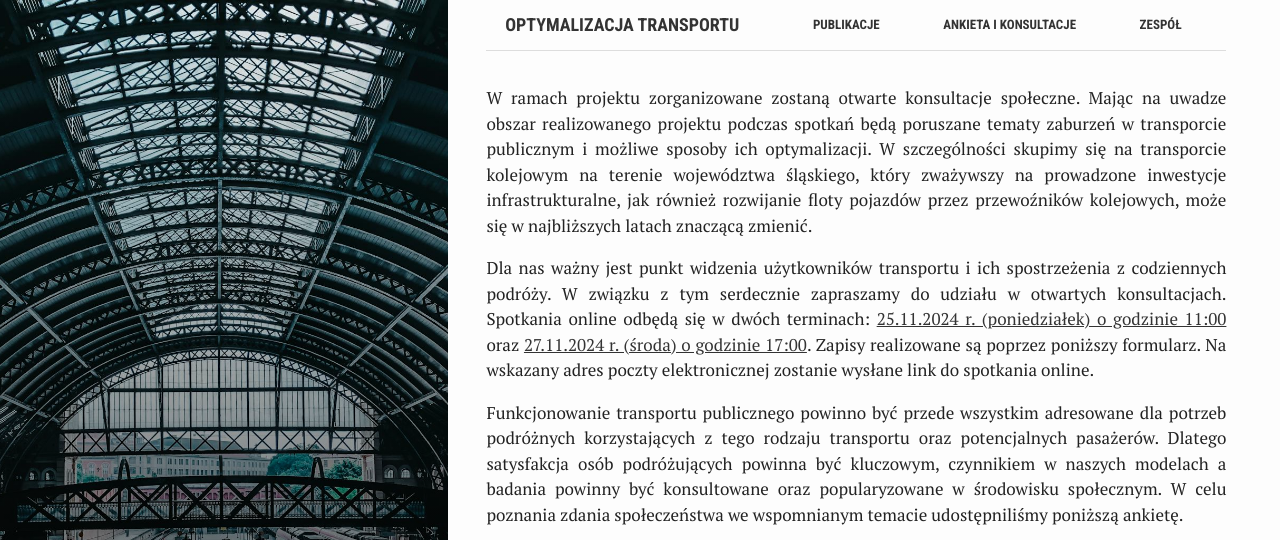
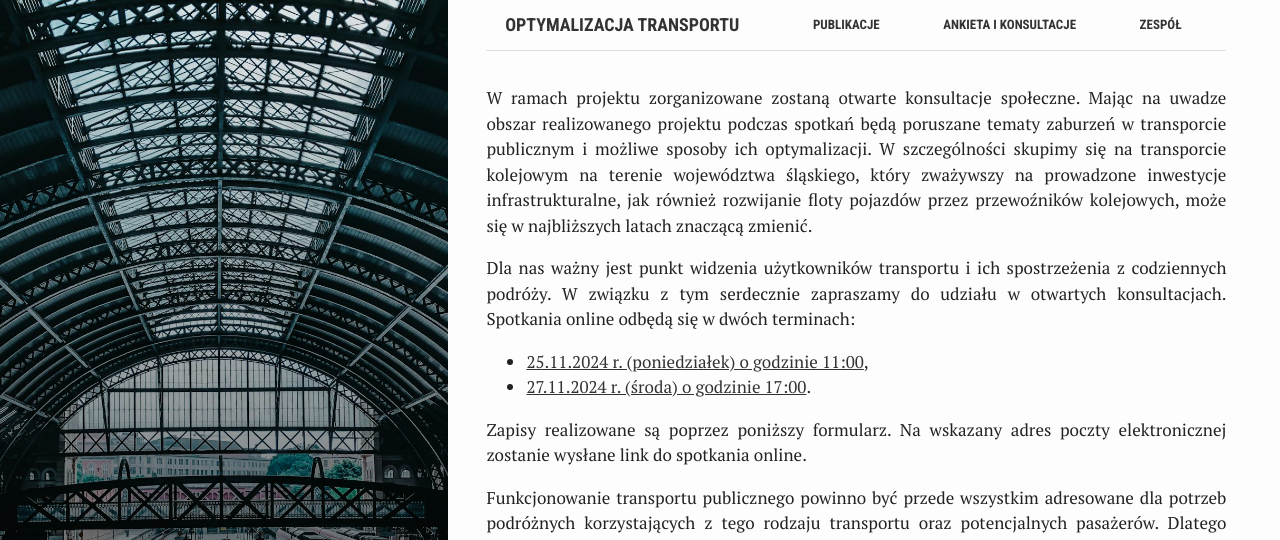
Before and after one commit to iitis/optipubtrans-website, a Jekyll site: the page built from poll.md, in a window 1280 px wide and 900 px high, cut to the strip 0-540 px from the top of the window. Built offline with Jekyll 4.4.1, drawn with Linux system fonts in a browser that asks for light colours.

Commit message:
fix poll

```diff
--- a/poll.md
+++ b/poll.md
@@ -19,11 +19,11 @@ latach znaczącą zmienić.
 Dla nas ważny jest punkt widzenia użytkowników transportu i ich spostrzeżenia z
 codziennych podróży. W związku z tym serdecznie zapraszamy do udziału w
 otwartych konsultacjach. Spotkania online odbędą się w dwóch terminach:
-[25.11.2024 r. (poniedziałek) o godzinie
-11:00](https://akademia.iitis.pl/event/9/) oraz [27.11.2024 r. (środa) o
-godzinie 17:00](https://akademia.iitis.pl/event/10/). Zapisy realizowane są
-poprzez poniższy formularz. Na wskazany adres poczty elektronicznej zostanie
-wysłane link do spotkania online.
+- [25.11.2024 r. (poniedziałek) o godzinie 11:00](https://akademia.iitis.pl/event/9/),
+- [27.11.2024 r. (środa) o godzinie 17:00](https://akademia.iitis.pl/event/10/).
+
+Zapisy realizowane są poprzez poniższy formularz. Na wskazany adres poczty
+elektronicznej zostanie wysłane link do spotkania online.
 
 
 Funkcjonowanie transportu publicznego powinno być przede wszystkim adresowane
```
